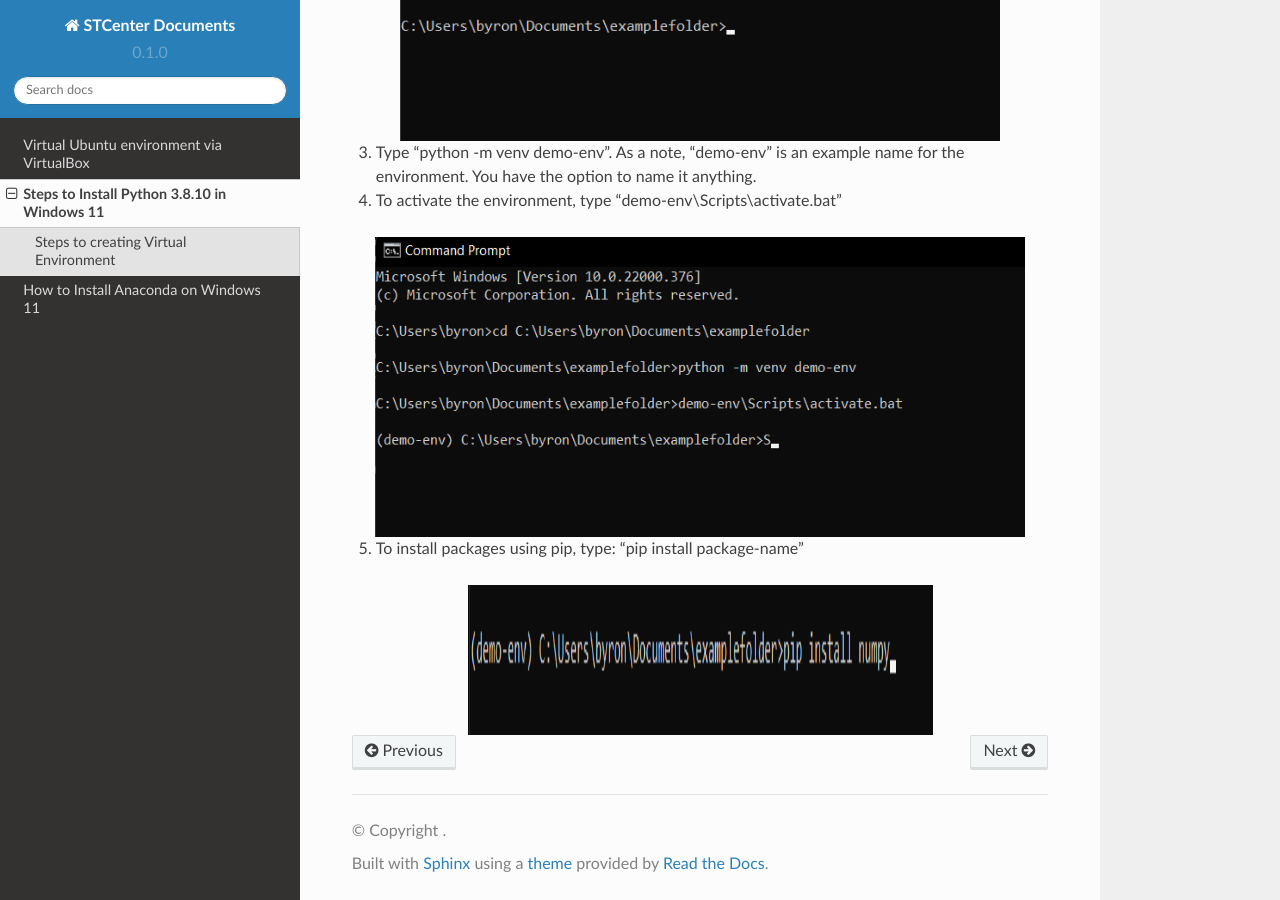
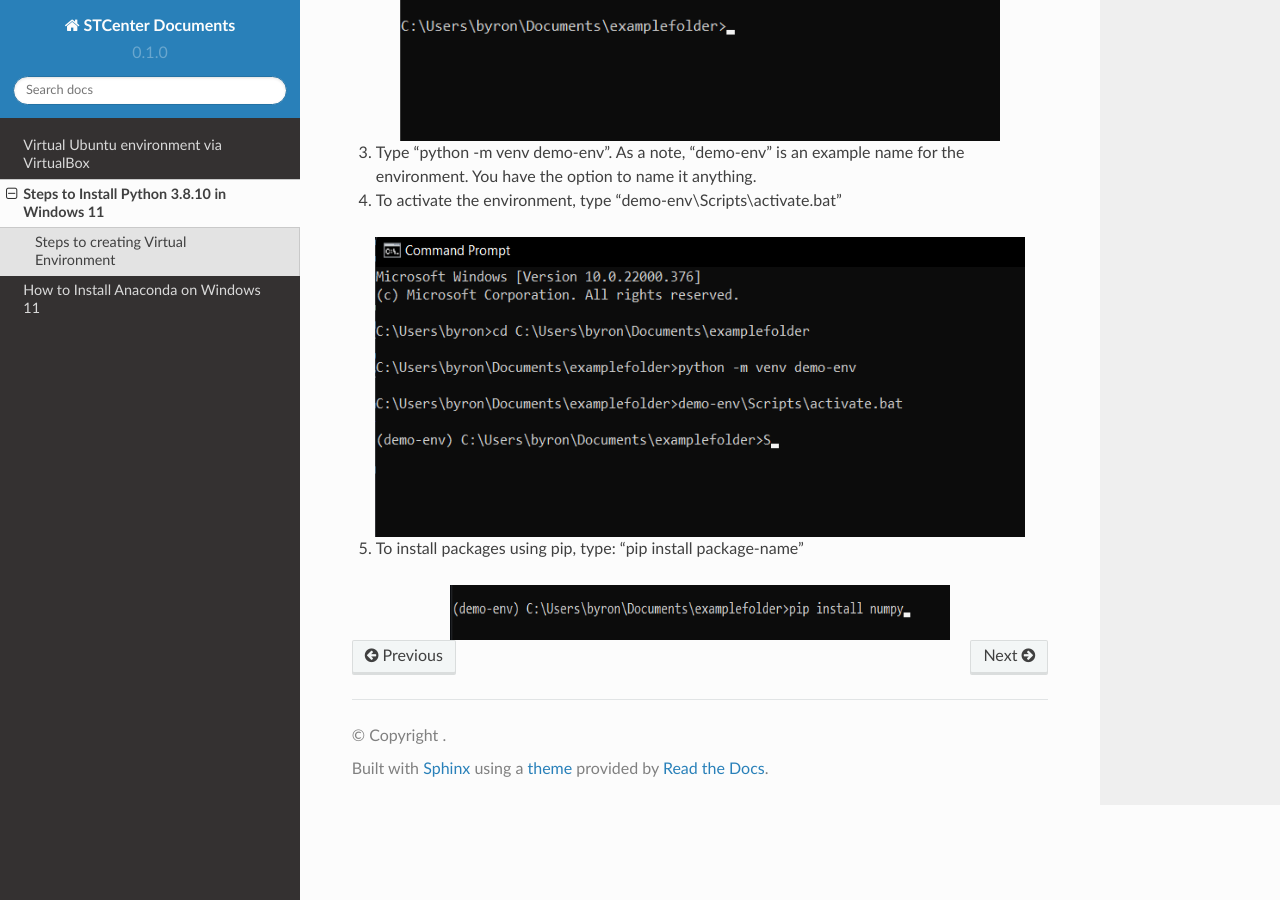
Before and after one commit to stccenter/STCenterDocs, a Sphinx documentation site: the page built from docs/source/python3.8-install.rst, in a window 1280 px wide and 900 px high, scrolled down 1076 px. Built offline with Sphinx 7.4.7 and the Read the Docs theme 2.0.0, drawn with Linux system fonts in a browser that asks for light colours.

Commit message:
Update python3.8-install.rst

```diff
--- a/docs/source/python3.8-install.rst
+++ b/docs/source/python3.8-install.rst
@@ -44,7 +44,7 @@ The pupose of a virtual environment is to create an independent environment for
 5. To install packages using pip, type: "pip install package-name"
 
 .. image:: ../images/v-env.step5.png
-    :width: 465px
+    :width: 500px
     :align: center
-    :height: 150px
+    :height: 55px
     :alt: Placing virtual environment inside a folder
```
